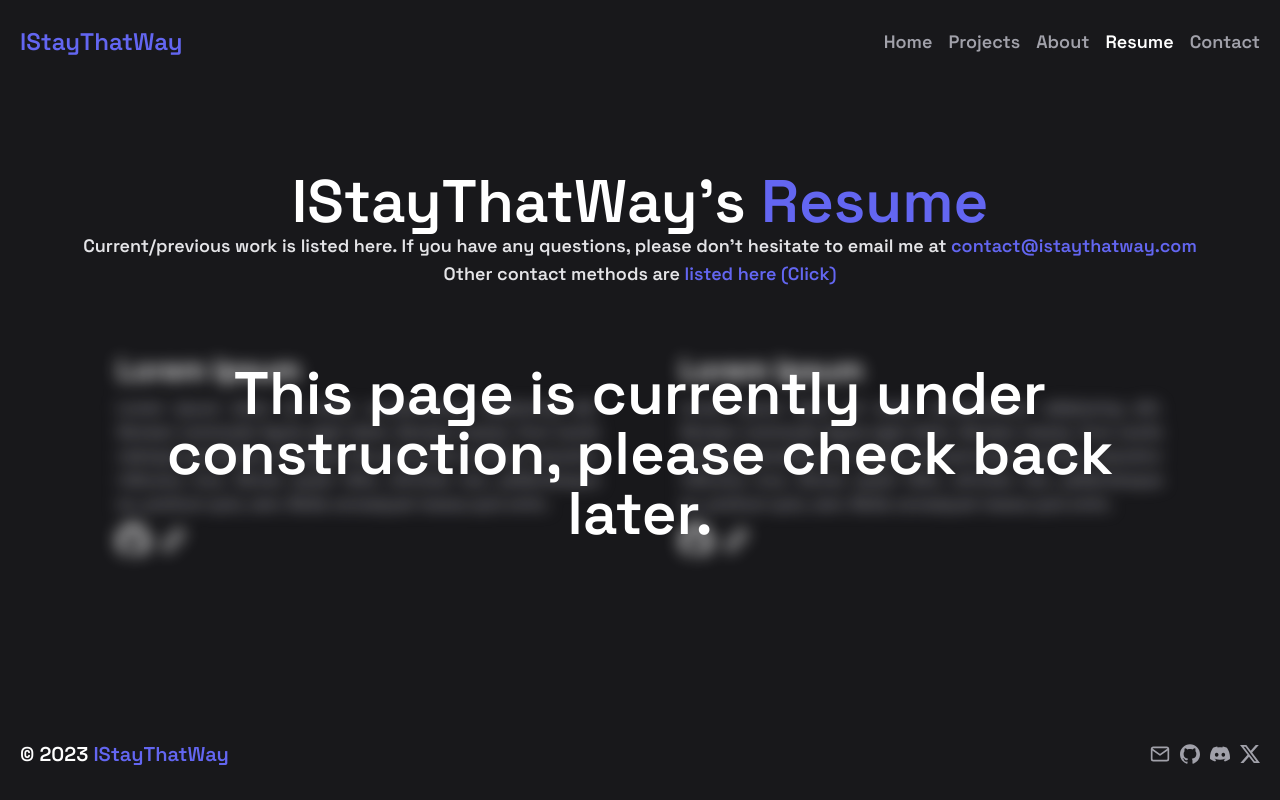
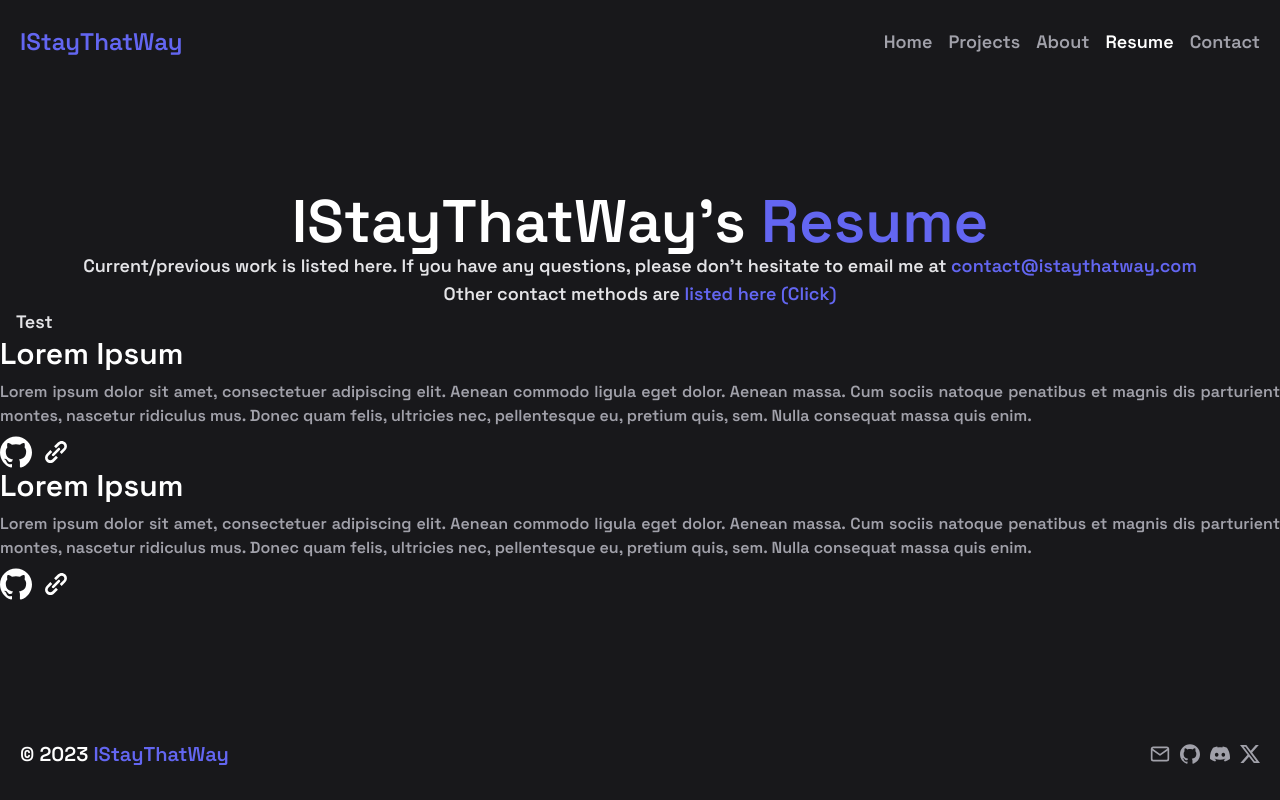
Before and after one commit to IStayThatWayCoding/istaythatway.com, a Next.js app: page /resume in a window 1280 px wide. Shown: the top 800 px of the page. Built offline with nearby package versions, Linux system fonts and the light colour scheme.

Commit message:
Update resume.js

```diff
--- a/pages/resume.js
+++ b/pages/resume.js
@@ -17,7 +17,7 @@ return (
                                 Current/previous work is listed here. If you have any questions, please don't hesitate to email me at <a href="mailto:contact@istaythatway.com" target="_blank">contact@istaythatway.com</a><br/>Other contact methods are <a href="https://istaythatway.com/contact" target="_self">listed here (Click)</a>
                             </p>
                         </div>
-                        <div className="relative w-11/12 mx-auto overflow-auto">
+                        {/* <div className="relative w-11/12 mx-auto overflow-auto">
                             <div className="absolute h-full w-full p-20 z-20">
                                 <div className="flex items-center justify-center h-full w-full p-4">
                                     <div className="text-center space-y-1">
@@ -26,8 +26,11 @@ return (
                                         </h1>
                                     </div>
                                 </div>
-                            </div>
-                            <div className="w-full grid gap-20 grid-cols-1 md:grid-cols-2 blur md:p-16 p-4">
+                            </div> */}
+                            {/* <div className="w-full grid gap-20 grid-cols-1 md:grid-cols-2 blur md:p-16 p-4"> */}
+                            <p className="text-gray-200 text-lg font-medium px-4">
+                                Test
+                            </p>
                                 <div className="flex-grow space-y-2">
                                     <h1 className="text-3xl font-bold">Lorem Ipsum</h1>
                                     <p className="text-gray-400 py- text-justify">
@@ -70,8 +73,8 @@ return (
                                                 <path d="M14.8285 10.5857C15.219 10.1952 15.219 9.56199 14.8285 9.17147C14.4379 8.78094 13.8048 8.78094 13.4142 9.17147L9.1716 13.4141C8.78107 13.8046 8.78107 14.4378 9.1716 14.8283C9.56212 15.2188 10.1953 15.2188 10.5858 14.8283L14.8285 10.5857Z" />
                                             </svg>
                                         </a>
-                                    </div>
-                                </div>
+                                    {/* </div>
+                                </div> */}
                             </div>
                         </div>
                     </motion.div>
```
